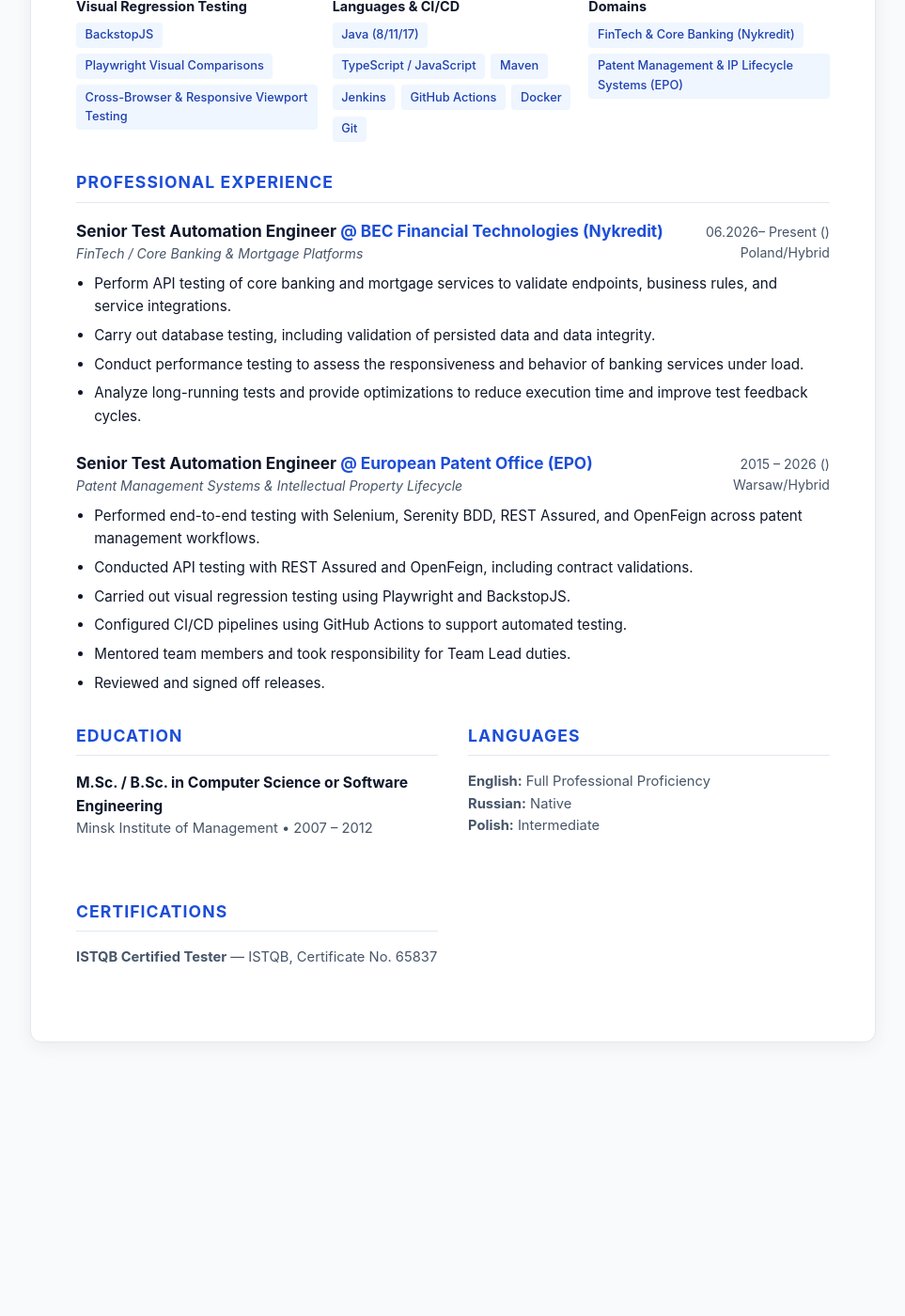
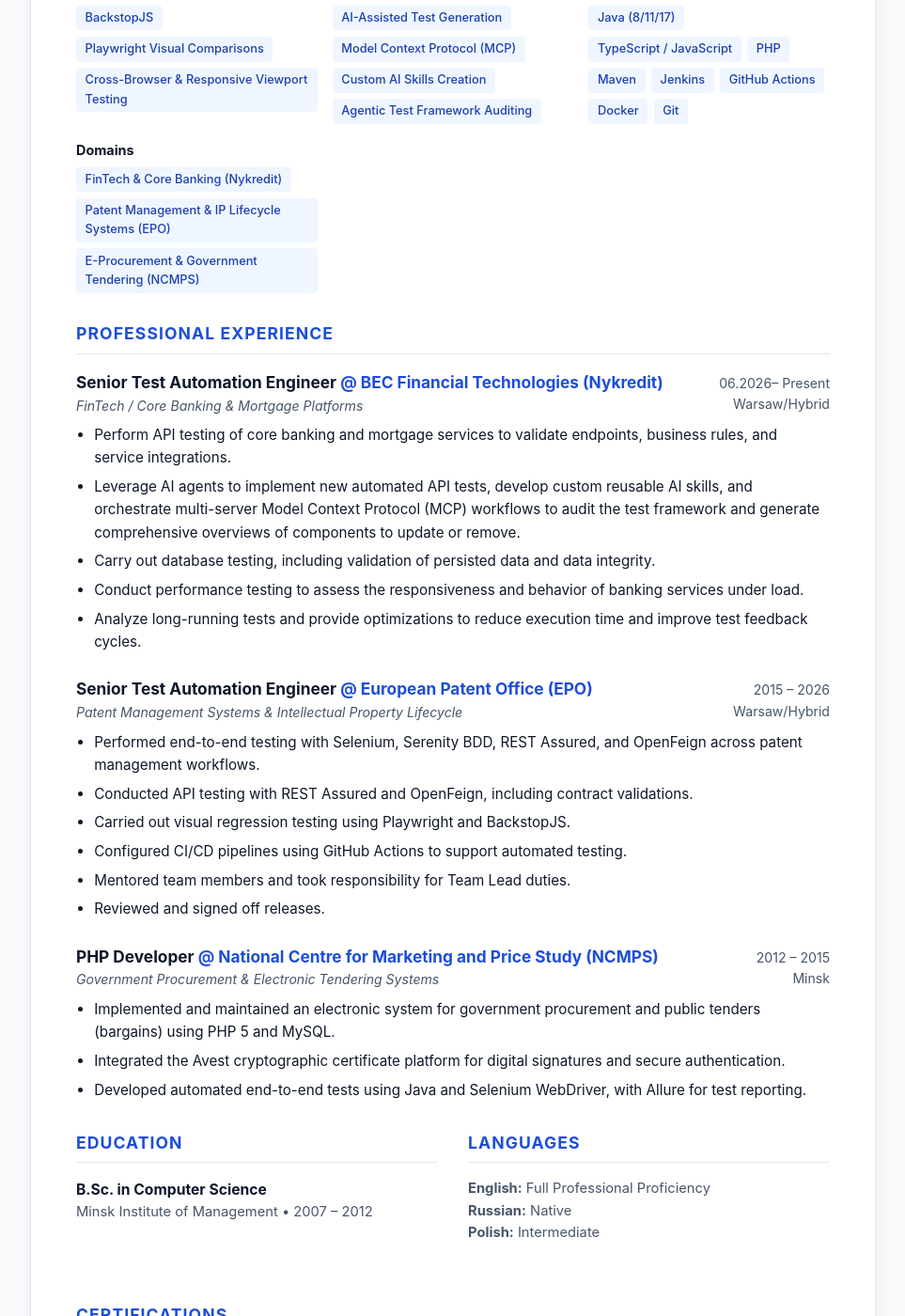
Before and after one commit to emoshin/emoshin.github.io, a Jekyll site: the page built from index.md, in a window 1280 px wide and 1400 px high, scrolled down 761 px. Shown: the whole window at 94% size, without its empty margins (158-1121 px from the left). Built offline with Jekyll 4.4.1, drawn with Linux system fonts in a browser that asks for light colours; before the commit the page ends 1902 px from its top, so only the background shows below that; some of the changed text lies outside the part shown.

Commit message:
added first work experience as php dev :hungry_smile:

```diff
--- a/_data/cv.yml
+++ b/_data/cv.yml
@@ -1,6 +1,6 @@
 name: "Evgeny Moshin"
 role: "Senior Test Automation Engineer | SDET"
-location: "Warsaw / EU"
+location: "Warsaw/EU"
 github: "https://github.com/emoshin"
 linkedin: "https://www.linkedin.com/in/evgeny-moshin/"
 website: "https://emoshin.github.io"
@@ -10,26 +10,29 @@ summary: >
 
 skills:
   - category: "UI & BDD Test Automation"
-    items: ["Selenium WebDriver", "Serenity BDD", "Playwright", "Cucumber (Gherkin)", "Screenplay Pattern", "Page Object Model (POM)", "JUnit 5", "TestNG"]
+    items: ["Selenium WebDriver", "Serenity BDD", "Playwright", "Cucumber (Gherkin)", "Screenplay Pattern", "Page Object Model (POM)", "JUnit 5", "TestNG", "Allure Report"]
   - category: "API & Integration Testing"
     items: ["REST Assured", "OpenFeign", "Postman", "OpenAPI / Swagger", "WireMock", "Contract Testing (Pact)", "JSON / XML Schema Validation"]
   - category: "Database & Performance Testing"
-    items: ["Database Testing", "SQL", "Performance Testing", "Test Execution Optimization"]
+    items: ["Database Testing", "SQL", "MySQL", "Performance Testing", "Test Execution Optimization"]
   - category: "Visual Regression Testing"
     items: ["BackstopJS", "Playwright Visual Comparisons", "Cross-Browser & Responsive Viewport Testing"]
+  - category: "AI & Agentic Workflows"
+    items: ["AI-Assisted Test Generation", "Model Context Protocol (MCP)", "Custom AI Skills Creation", "Agentic Test Framework Auditing"]
   - category: "Languages & CI/CD"
-    items: ["Java (8/11/17)", "TypeScript / JavaScript", "Maven", "Jenkins", "GitHub Actions", "Docker", "Git"]
+    items: ["Java (8/11/17)", "TypeScript / JavaScript", "PHP", "Maven", "Jenkins", "GitHub Actions", "Docker", "Git"]
   - category: "Domains"
-    items: ["FinTech & Core Banking (Nykredit)", "Patent Management & IP Lifecycle Systems (EPO)"]
+    items: ["FinTech & Core Banking (Nykredit)", "Patent Management & IP Lifecycle Systems (EPO)", "E-Procurement & Government Tendering (NCMPS)"]
 
 experience:
   - company: "BEC Financial Technologies (Nykredit)"
-    location: "Poland/Hybrid"
+    location: "Warsaw/Hybrid"
     role: "Senior Test Automation Engineer"
     period: "06.2026– Present"
     domain: "FinTech / Core Banking & Mortgage Platforms"
     highlights:
       - "Perform API testing of core banking and mortgage services to validate endpoints, business rules, and service integrations."
+      - "Leverage AI agents to implement new automated API tests, develop custom reusable AI skills, and orchestrate multi-server Model Context Protocol (MCP) workflows to audit the test framework and generate comprehensive overviews of components to update or remove."
       - "Carry out database testing, including validation of persisted data and data integrity."
       - "Conduct performance testing to assess the responsiveness and behavior of banking services under load."
       - "Analyze long-running tests and provide optimizations to reduce execution time and improve test feedback cycles."
@@ -47,13 +50,23 @@ experience:
       - "Mentored team members and took responsibility for Team Lead duties."
       - "Reviewed and signed off releases."
 
+  - company: "National Centre for Marketing and Price Study (NCMPS)"
+    location: "Minsk"
+    role: "PHP Developer"
+    period: "2012 – 2015"
+    domain: "Government Procurement & Electronic Tendering Systems"
+    highlights:
+      - "Implemented and maintained an electronic system for government procurement and public tenders (bargains) using PHP 5 and MySQL."
+      - "Integrated the Avest cryptographic certificate platform for digital signatures and secure authentication."
+      - "Developed automated end-to-end tests using Java and Selenium WebDriver, with Allure for test reporting."
+
 certifications:
   - name: "ISTQB Certified Tester"
     issuer: "ISTQB"
     certificate: "65837"
 
 education:
-  - degree: "M.Sc. / B.Sc. in Computer Science or Software Engineering"
+  - degree: "B.Sc. in Computer Science"
     institution: "Minsk Institute of Management"
     period: "2007 – 2012"
 
--- a/_layouts/default.html
+++ b/_layouts/default.html
@@ -22,7 +22,6 @@
       </div>
       <ul class="contact-list">
         <li>📍 {{ cv.location }}</li>
-        <li>✉️ <a href="mailto:{{ cv.email }}">{{ cv.email }}</a></li>
         <li>💻 <a href="{{ cv.github }}" target="_blank" rel="noopener">{{ cv.github | remove: "https://" }}</a></li>
         <li>🔗 <a href="{{ cv.linkedin }}" target="_blank" rel="noopener">{{ cv.linkedin | remove: "https://" }}</a></li>
       </ul>
@@ -59,7 +58,7 @@
             <p class="domain">{{ job.domain }}</p>
           </div>
           <div class="job-meta">
-            <span class="period">{{ job.period }} ({{ job.duration }})</span>
+            <span class="period">{{ job.period }}</span>
             <span class="location">{{ job.location }}</span>
           </div>
         </div>
```
